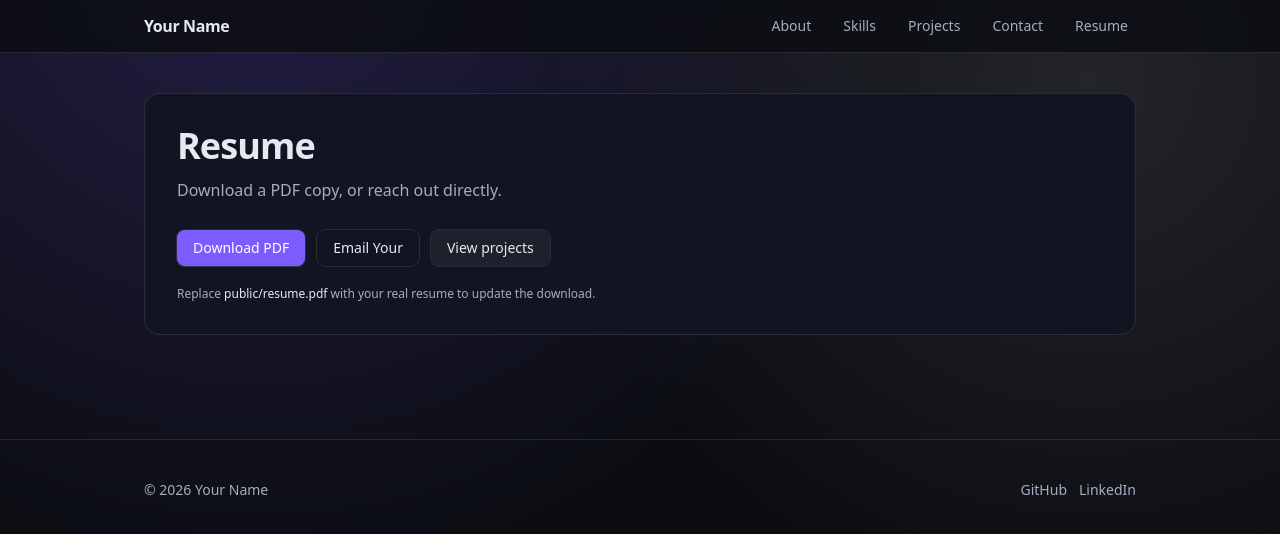
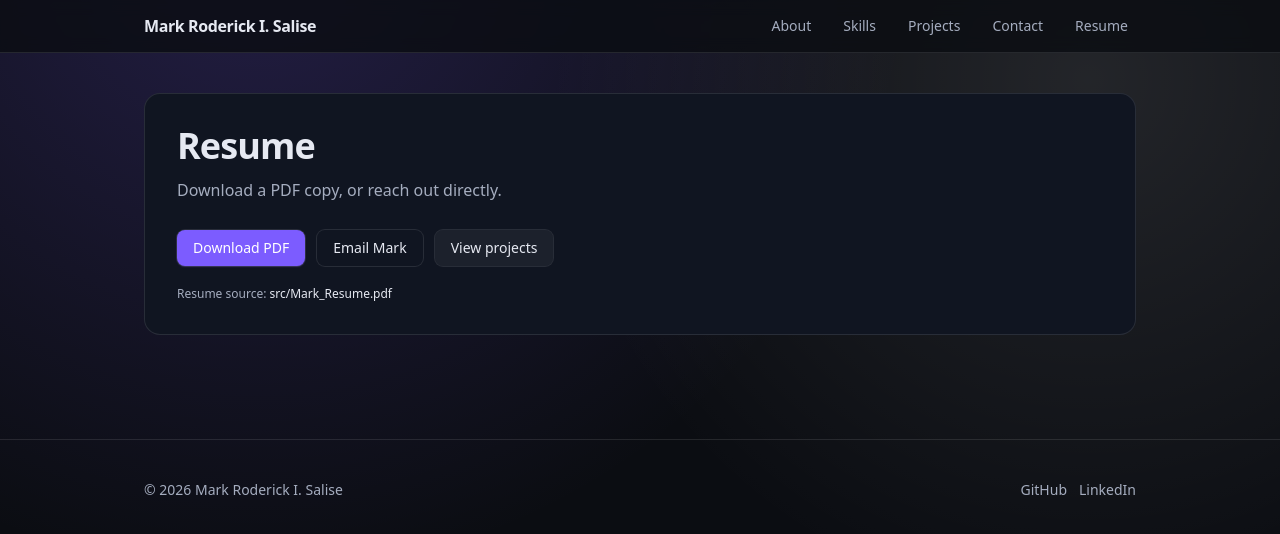
Before and after one commit to Tofuwuuu/PERSONAL-WEBSITE, a Next.js app: page /resume in a window 1280 px wide. Shown: the top 534 px of the page. Built offline with nearby package versions, Linux system fonts and the light colour scheme; no server answers.

Commit message:
Update
Update my name and portfolio

```diff
--- /dev/null
+++ b/app/resume.pdf/route.ts
@@ -0,0 +1,19 @@
+import { readFile } from "node:fs/promises";
+import path from "node:path";
+
+export async function GET() {
+  try {
+    const resumePath = path.join(process.cwd(), "src", "Mark_Resume.pdf");
+    const file = await readFile(resumePath);
+
+    return new Response(file, {
+      headers: {
+        "Content-Type": "application/pdf",
+        "Content-Disposition": 'inline; filename="Mark_Resume.pdf"',
+        "Cache-Control": "public, max-age=3600"
+      }
+    });
+  } catch {
+    return new Response("Resume file not found.", { status: 404 });
+  }
+}
--- a/app/resume/page.tsx
+++ b/app/resume/page.tsx
@@ -33,8 +33,7 @@ export default function ResumePage() {
         </div>
 
         <p className="mt-5 text-xs text-muted">
-          Replace <span className="font-medium text-text">public/resume.pdf</span>{" "}
-          with your real resume to update the download.
+          Resume source: <span className="font-medium text-text">src/Mark_Resume.pdf</span>
         </p>
       </header>
     </div>
--- a/content/profile.ts
+++ b/content/profile.ts
@@ -1,13 +1,16 @@
 import type { ExternalLink } from "./types";
 
 export const profile = {
-  name: "Your Name",
+  name: "Mark Roderick I. Salise",
   role: "Full‑stack Developer",
   tagline: "I build clean, fast, user-focused web experiences.",
-  location: "City, Country",
-  email: "you@example.com",
+  location: "Philippines",
+  email: "rodericksalise813@gmail.com",
   links: [
-    { label: "GitHub", href: "https://github.com/your-handle" },
-    { label: "LinkedIn", href: "https://linkedin.com/in/your-handle" }
+    { label: "GitHub", href: "https://github.com/Tofuwuuu" },
+    {
+      label: "LinkedIn",
+      href: "https://www.linkedin.com/in/mark-roderick-salise-8ab9161a4/"
+    }
   ] satisfies ExternalLink[]
 } as const;
```
Also changed, not shown: src/image.png (added).
